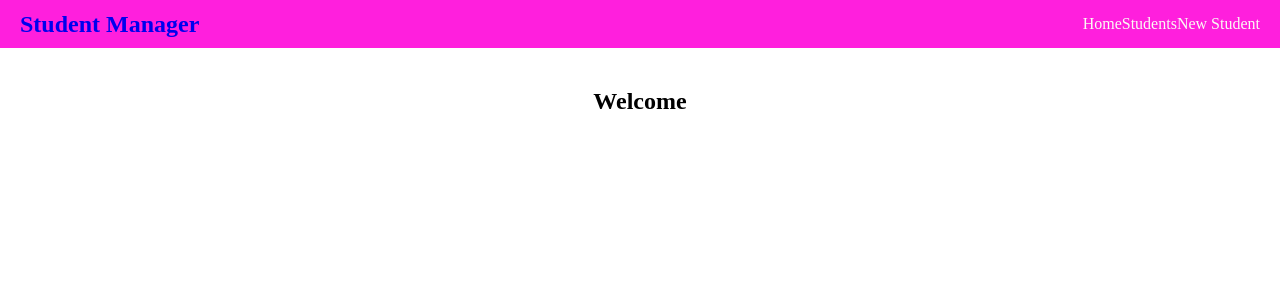
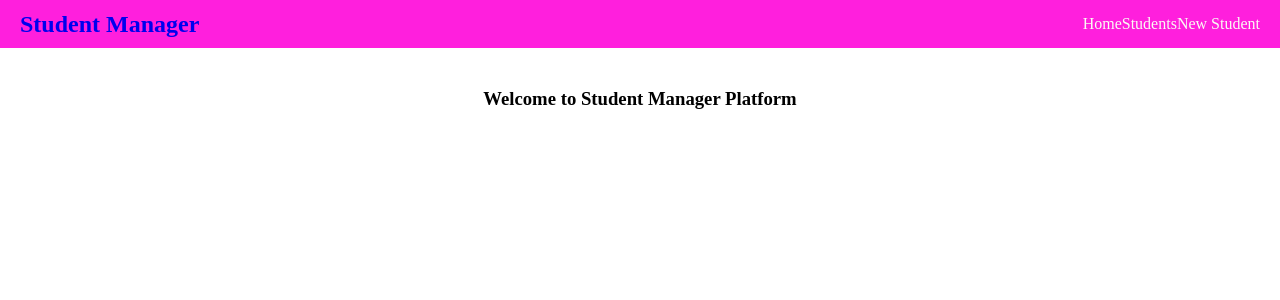
Before and after one commit to cerendn/Vite, a React (Vite) app in the folder student-manager/: page / in a window 1280 px wide. Shown: the top 300 px of the page. Built offline with nearby package versions, Linux system fonts and the light colour scheme; no server answers; data requests are answered from the project's data file.

Commit message:
redirect comment

```diff
--- a/student-manager/src/components/shared/landing-page/LandingPage.jsx
+++ b/student-manager/src/components/shared/landing-page/LandingPage.jsx
@@ -3,7 +3,7 @@ import React from "react";
 const LandingPage = () => {
   return (
     <div>
-      <h2>Welcome</h2>
+      <h3>Welcome to Student Manager Platform</h3>
     </div>
   );
 };
--- a/student-manager/src/components/shared/not-found-page/NotFoundPage.jsx
+++ b/student-manager/src/components/shared/not-found-page/NotFoundPage.jsx
@@ -2,10 +2,11 @@ import React, { useState, useEffect } from "react";
 import { useNavigate } from "react-router-dom";
 
 const NotFoundPage = () => {
+  //yönlendirme yapmak için kullanılan hook
   const navigate = useNavigate();
-
+  // set etmek için kullanılan useState
   const [count, setCount] = useState(5);
-
+  //count degiştiginde calısacak useEffect
   useEffect(() => {
     if (count === 0) {
       navigate("/");
@@ -14,7 +15,7 @@ const NotFoundPage = () => {
     const time = setTimeout(() => {
       setCount(count - 1);
     }, 1000);
-  });
+  }, [count, navigate]);
   return (
     <div>
       <h2>Oopps...</h2>
```
